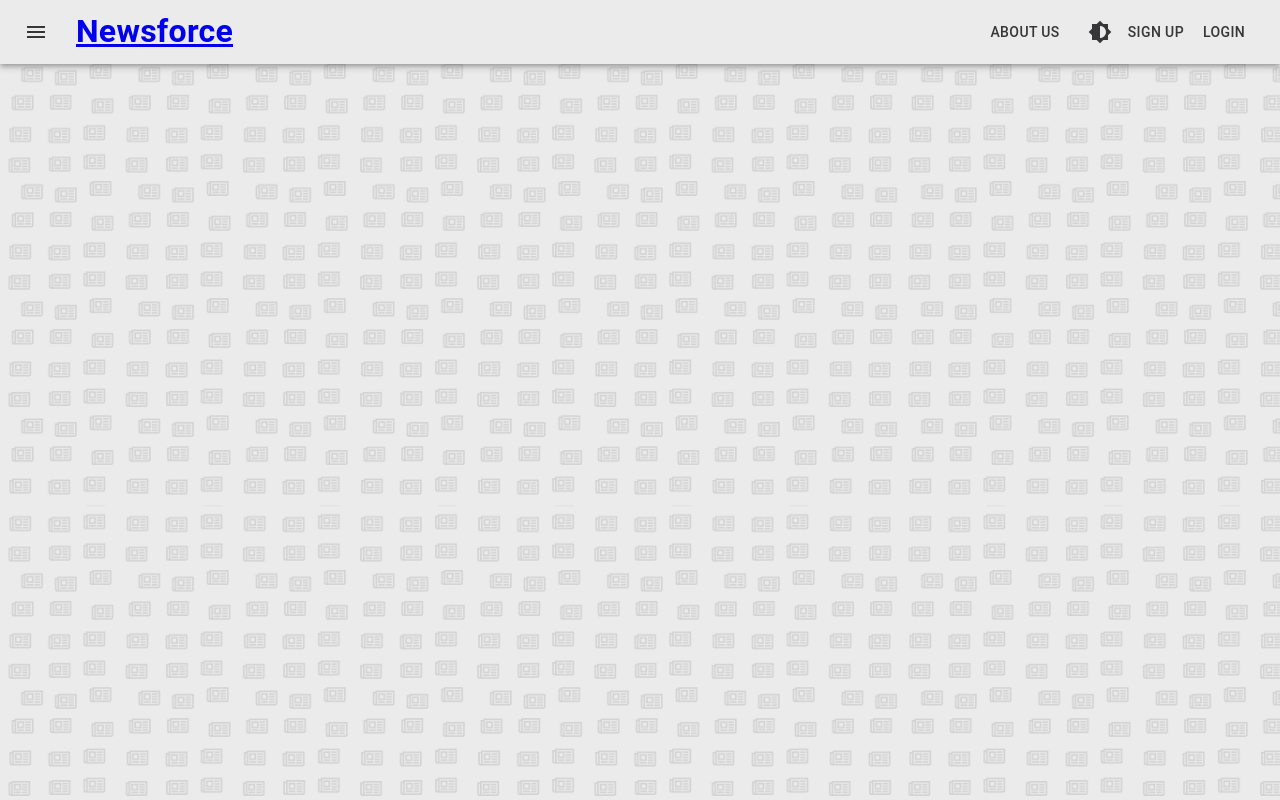
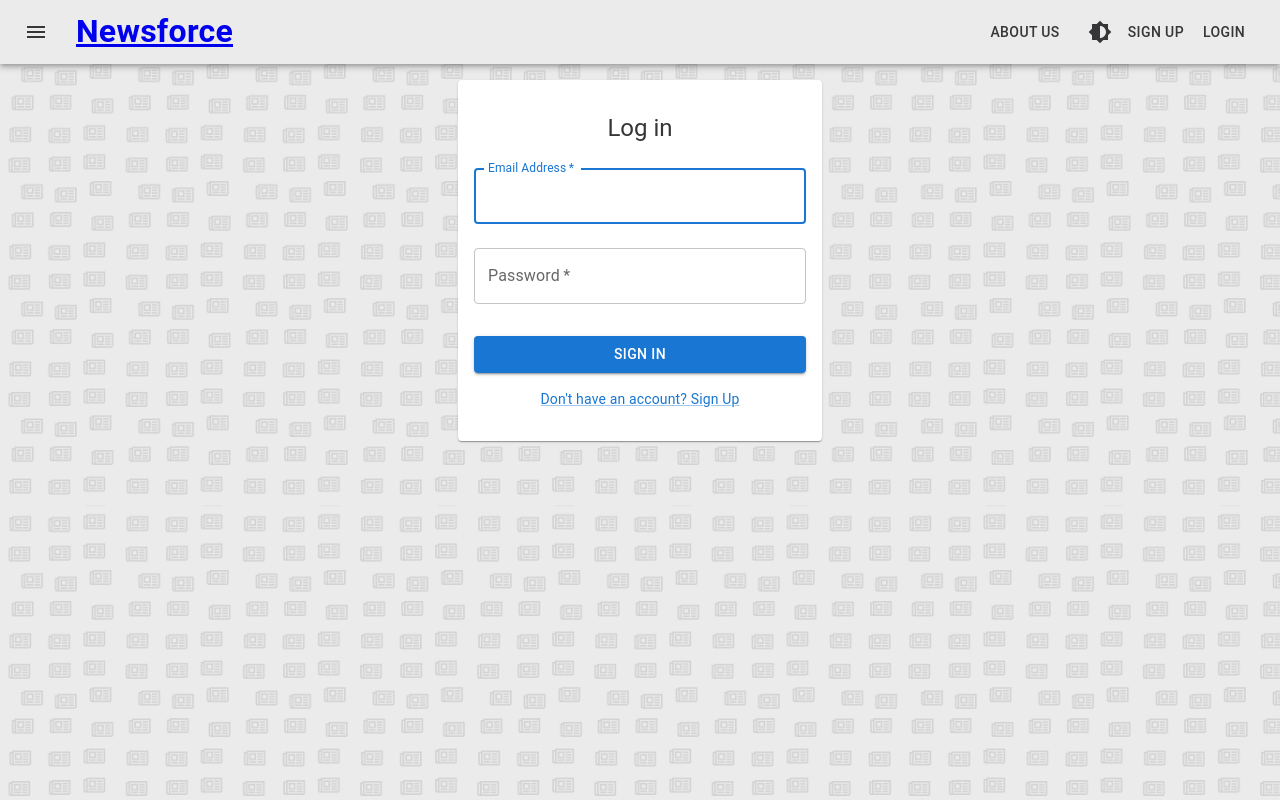
Before and after one commit to hamstercat007/newsforce-api-rails-lisa, a React (Create React App) app: page /login in a window 1280 px wide. Built offline with nearby package versions, Linux system fonts and the light colour scheme.

Commit message:
Created LogIn page

```diff
--- a/src/App.js
+++ b/src/App.js
@@ -6,6 +6,8 @@ import Navigation from "./components/Navigation";
 import { BrowserRouter as Router, Route, Routes } from "react-router-dom";
 import Home from "./components/Home";
 import AboutUs from "./components/AboutUs";
+import SignUp from "./components/LogIn";
+import LogIn from "./components/LogIn";
 import ModalDialog from "./components/ModalDialog";
 
 function App() {
@@ -34,8 +36,10 @@ function App() {
             <GlobalStyles />
 
             <Routes>
-              <Route path="/" element={<Home />}></Route>
-              <Route path="/about" element={<AboutUs />}></Route>
+              <Route path="/" element={<Home />} />
+              <Route path="/about" element={<AboutUs />} />
+              <Route path="/signup" element={<SignUp />} />
+              <Route path="/login" element={<LogIn />} />
             </Routes>
           </>
         </ThemeProvider>
--- /dev/null
+++ b/src/components/LogIn.js
@@ -0,0 +1,82 @@
+import React from 'react'
+import Box from '@mui/material/Box';
+import Button from '@mui/material/Button';
+import Card from "@mui/material/Card";
+import Container from '@mui/material/Container';
+import Link from '@mui/material/Link';
+import TextField from '@mui/material/TextField';
+import Typography from '@mui/material/Typography';
+
+const LogIn = () => {
+  const handleSubmit = (e) => {
+    e.preventDefault();
+    const data = new FormData(e.currentTarget);
+    // Call to API here
+    console.log({
+      email: data.get('email'),
+      password: data.get('password'),
+    });
+  };
+
+  return (
+    <Container component="main" maxWidth="xs">
+      <Card
+        sx={{
+          maxWidth: 400 ,
+          margin: '1em',
+          textAlign: 'center',
+        }}
+      >
+        <Box
+          sx={{
+            marginTop: 4,
+            marginBottom: 4,
+            mx: 2,
+            display: 'flex',
+            flexDirection: 'column',
+            alignItems: 'center',
+          }}
+        >
+          <Typography component="h1" variant="h5">
+              Log in
+          </Typography>
+          <Box component="form" onSubmit={handleSubmit} noValidate sx={{ mt: 1 }}>
+            <TextField
+                margin="normal"
+                required
+                fullWidth
+                id="email"
+                label="Email Address"
+                name="email"
+                autoComplete="email"
+                autoFocus
+              />
+            <TextField
+              margin="normal"
+              required
+              fullWidth
+              name="password"
+              label="Password"
+              type="password"
+              id="password"
+              autoComplete="current-password"
+            />
+            <Button
+              type="submit"
+              fullWidth
+              variant="contained"
+              sx={{ mt: 3, mb: 2 }}
+            >
+              Sign In
+            </Button>
+            <Link to="/signup" variant="body2">
+              {"Don't have an account? Sign Up"}
+            </Link>
+          </Box>
+        </Box>
+      </Card>
+    </Container>
+  )
+}
+
+export default LogIn
--- a/src/components/Navigation.js
+++ b/src/components/Navigation.js
@@ -16,6 +16,10 @@ const Navigation = ({ themeToggler, handleOpen }) => {
   function handleAboutClick() {
     navigate("/about");
   }
+  function handleLogInClick() {
+    navigate("/login");
+  }
+
   return (
     <Box sx={{ flexGrow: 1 }}>
       <AppBar position="static">
@@ -45,7 +49,9 @@ const Navigation = ({ themeToggler, handleOpen }) => {
           <Button color="inherit" onClick={handleOpen}>
             Sign Up
           </Button>
-          <Button color="inherit">Login</Button>
+          <Button color="inherit" onClick={handleLogInClick}>
+            Login
+          </Button>
         </Toolbar>
       </AppBar>
     </Box>
```
